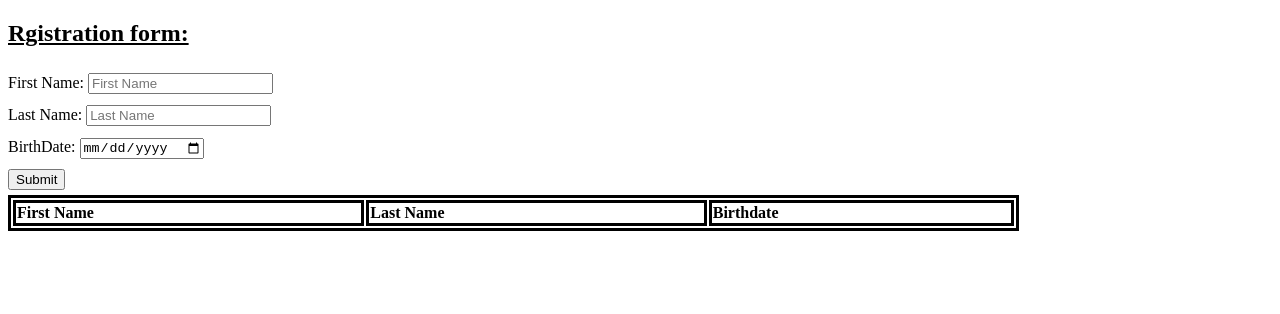
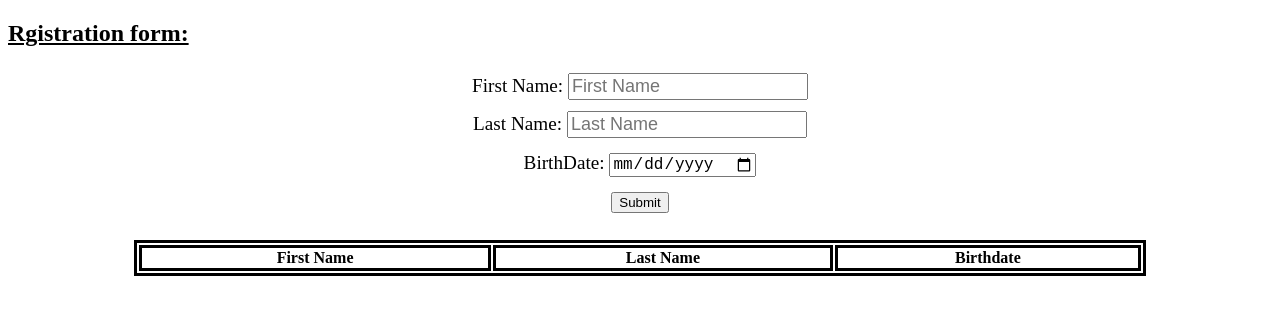
Before and after one commit to IlariaRefaat/Angular-form-user, an Angular app: page / in a window 1280 px wide. Shown: the top 314 px of the page. Built offline with nearby package versions, Linux system fonts and the light colour scheme.

Commit message:
validation done

```diff
--- a/src/app/app.component.html
+++ b/src/app/app.component.html
@@ -1,4 +1,4 @@
-<div style="text-align: left">
+<div >
   <app-new-user-form (onUserCreate)="updateUsers($event)"></app-new-user-form>
   <app-table-of-users [users]="users"></app-table-of-users>
 </div>
--- a/src/app/new-user-form/new-user-form.component.css
+++ b/src/app/new-user-form/new-user-form.component.css
@@ -1,6 +1,18 @@
 form {
   line-height: 2;
+  text-align: center;
+
+  font-size: larger;
+
 }
+.form{
+  font-size: large;
+}
+
+
 input.ng-invalid.ng-touched {
   border: 1px solid red;
 }
+.is-invalid{
+  border: 1px solid red;
+}
--- a/src/app/table-of-users/table-of-users.component.css
+++ b/src/app/table-of-users/table-of-users.component.css
@@ -3,4 +3,6 @@ table,th,td{
 }
 table{
     width: 80%;
+    margin-top: 20px;
+    margin-left: 10%;
 }
```
